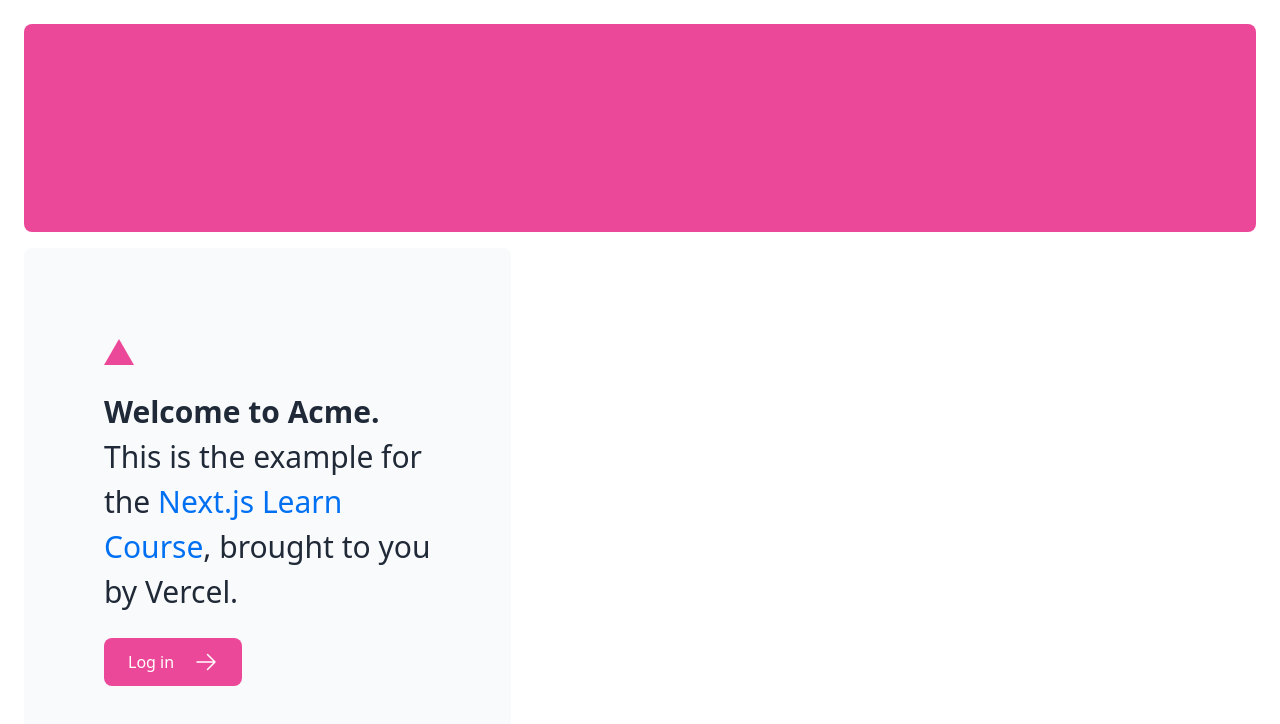
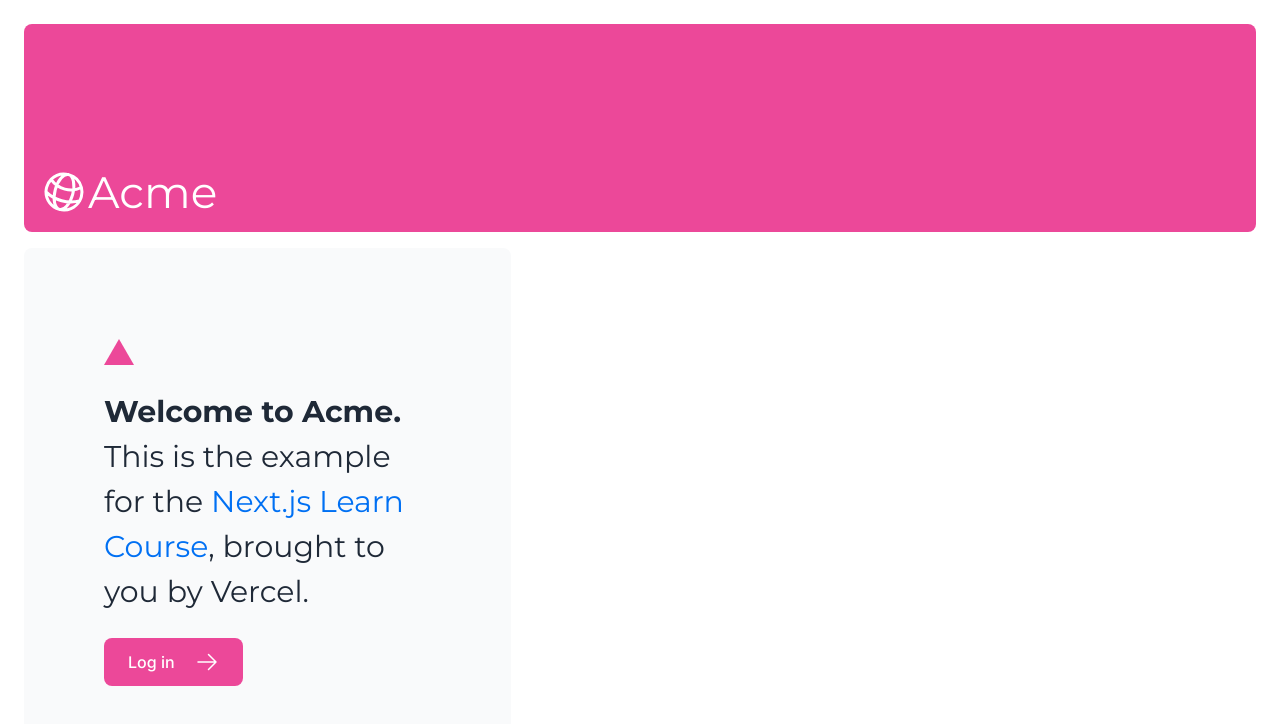
Before and after one commit to NathalieCristina/nextjs-dash, a Next.js app: page / in a window 1280 px wide. Shown: the top 724 px of the page. Built offline with nearby package versions, Linux system fonts and the light colour scheme.

Commit message:
cap 3 - fuentes

```diff
--- a/app/layout.tsx
+++ b/app/layout.tsx
@@ -1,4 +1,5 @@
 import '@/app/ui/global.css'; //ya pueden usar todas las paginas el tailwind
+import { inter } from '@/app/ui/fonts';
 export default function RootLayout({
   children,
 }: {
@@ -6,7 +7,7 @@ export default function RootLayout({
 }) {
   return (
     <html lang="es">
-      <body>{children}</body>
+       <body className={`${inter.className} antialiased`}>{children}</body>
     </html>
   );
 }
--- a/app/page.tsx
+++ b/app/page.tsx
@@ -1,18 +1,19 @@
 import AcmeLogo from "@/app/ui/acme-logo";
 import { ArrowRightIcon } from "@heroicons/react/24/outline";
+import { Montserrat } from "next/font/google";
 import Link from "next/link";
-
+import { montserrat } from '@/app/ui/fonts';
 
 export default function Page() {
   return (
     <main className="flex min-h-screen flex-col p-6">
       <div className="flex h-20 shrink-0 items-end rounded-lg bg-pink-500 p-4 md:h-52">
-        {/* <AcmeLogo /> */}
+         <AcmeLogo />
       </div>
       <div className="mt-4 flex grow flex-col gap-4 md:flex-row">
         <div className="flex flex-col justify-center gap-6 rounded-lg bg-gray-50 px-6 py-10 md:w-2/5 md:px-20">
           <div className="relative w-0 h-0 border-l-[15px] border-r-[15px] border-b-[26px] border-l-transparent border-r-transparent border-b-pink-500" />{" "}
-          <p className={`text-xl text-gray-800 md:text-3xl md:leading-normal`}>
+          <p className={`${montserrat.className} antialiased text-xl text-gray-800 md:text-3xl md:leading-normal`}>
             <strong>Welcome to Acme.</strong> This is the example for the{" "}
             <a href="https://nextjs.org/learn/" className="text-blue-500">
               Next.js Learn Course
--- a/app/ui/acme-logo.tsx
+++ b/app/ui/acme-logo.tsx
@@ -1,10 +1,10 @@
 import { GlobeAltIcon } from '@heroicons/react/24/outline';
-import { lusitana } from '@/app/ui/fonts';
+import { montserrat } from '@/app/ui/fonts';
 
 export default function AcmeLogo() {
   return (
     <div
-      className={`${lusitana.className} flex flex-row items-center leading-none text-white`}
+      className={`${montserrat.className} flex flex-row items-center leading-none text-white`}
     >
       <GlobeAltIcon className="h-12 w-12 rotate-[15deg]" />
       <p className="text-[44px]">Acme</p>
--- a/app/ui/fonts.ts
+++ b/app/ui/fonts.ts
@@ -1,8 +1,7 @@
-import { Lusitana } from 'next/font/google';
 import { Inter } from 'next/font/google';
-
+import { Montserrat } from 'next/font/google';
 export const inter = Inter({ subsets: ['latin']});
-export const lusitana = Lusitana({
+export const montserrat = Montserrat({
     weight:['400','700'],
     subsets: ['latin']
 });
```
